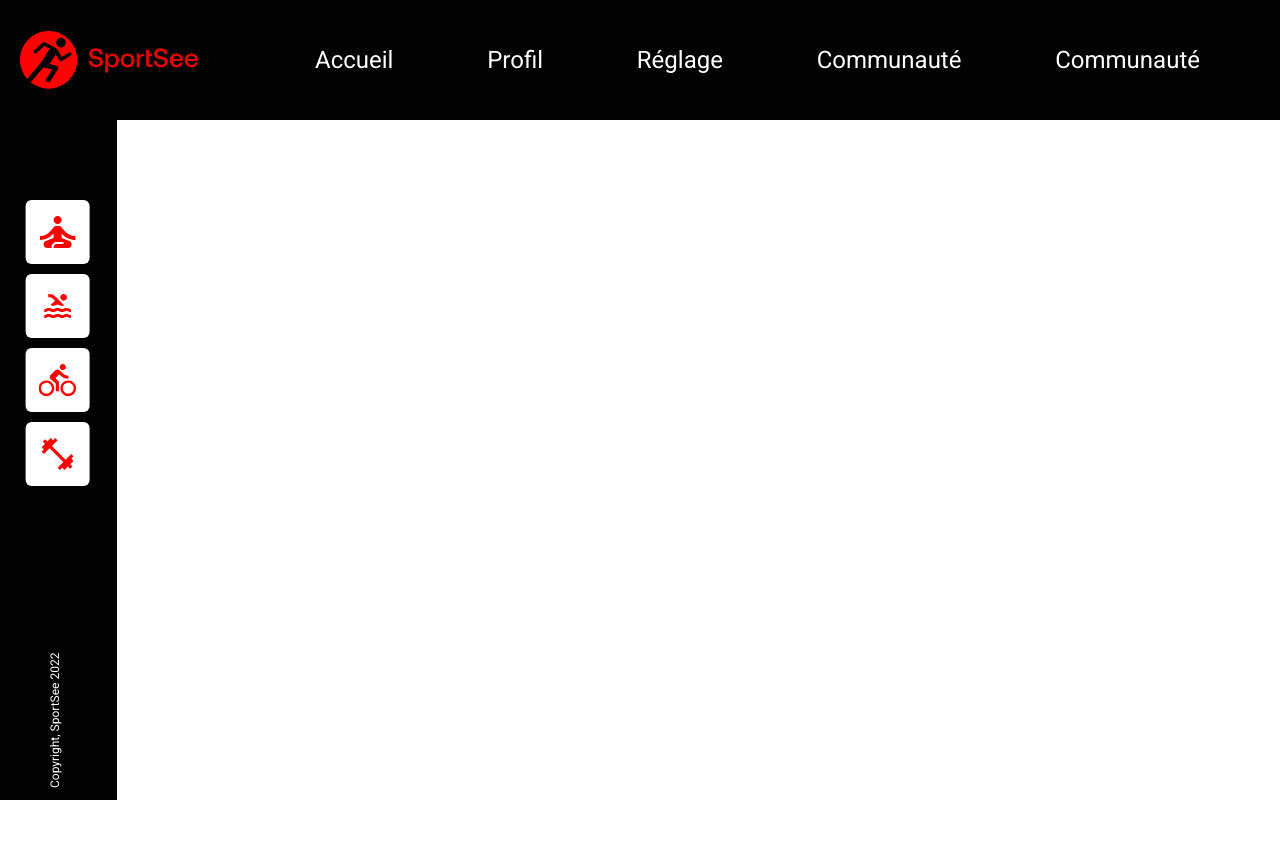
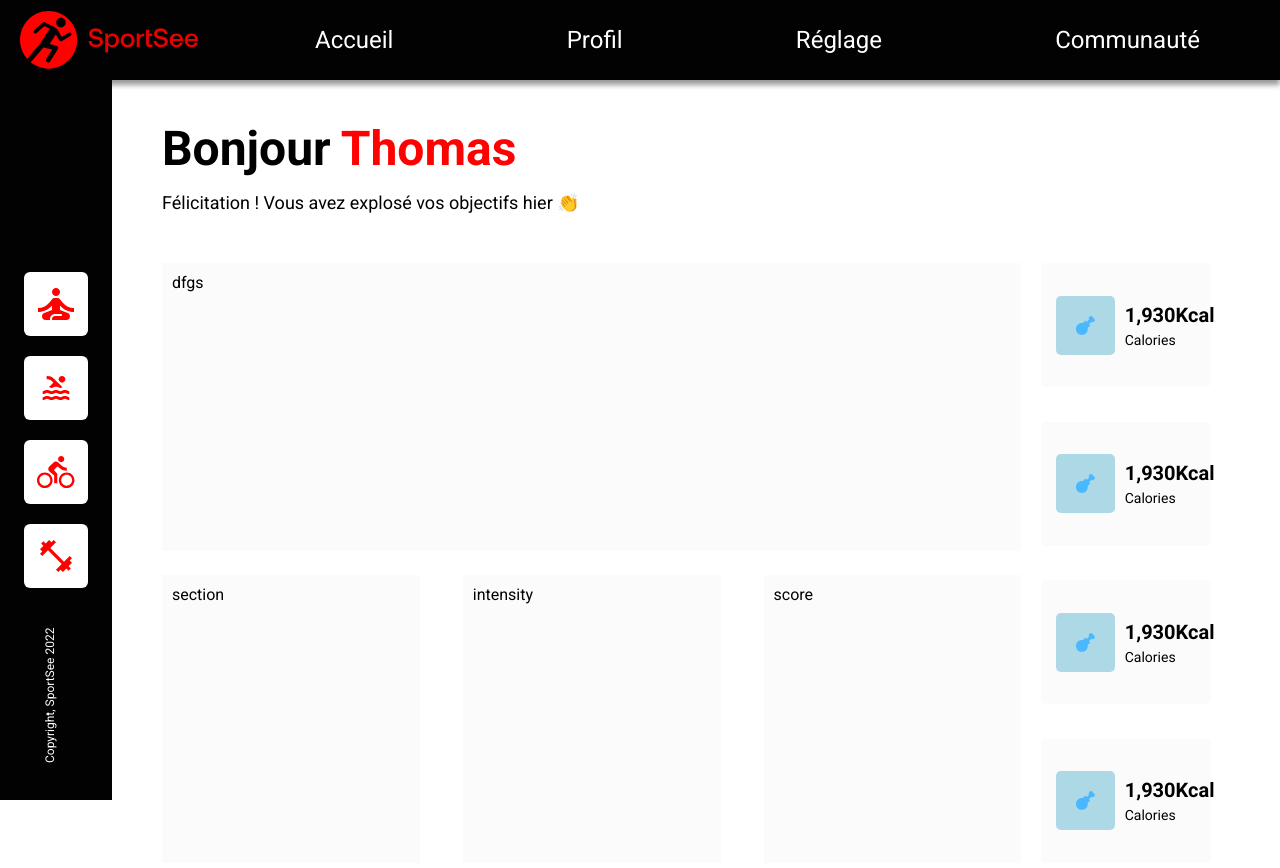
Before and after one commit to MarcosMene/MarcosMeneghetti_12_12052022, a React (Create React App) app: page / in a window 1280 px wide. Shown: the top 868 px of the page. Before the commit the page ends 800 px from the top, so only its background shows below. Built offline with nearby package versions, Linux system fonts and the light colour scheme.

Commit message:
design page home and 404 has been finished

```diff
--- a/src/App.js
+++ b/src/App.js
@@ -1,19 +1,22 @@
+import { BrowserRouter as Router, Routes, Route } from "react-router-dom";
+import SideMenu from "./components/sidemenu/SideMenu";
 import Header from "./components/header/Header";
-import SideMenu from "./components/sidemenu/SideMenu";
-import { BrowserRouter as Router, Routes, Route } from "react-router-dom";
-import "./general.scss";
+import "./app.scss";
+
+import Home from "./pages/home/Home";
+import Page404 from "./pages/page404/Page404";
 
 function App() {
   return (
     <Router>
-      <div className="App">
-        <Header />
-        <div className="main">
-          <SideMenu />
-          <Routes>
-            <Route path="/" />
-          </Routes>
-        </div>
+      <Header />
+      <div className="main">
+        <SideMenu />
+
+        <Routes>
+          <Route exact path="/" element={<Home />} />
+          <Route path="*" element={<Page404 />} />
+        </Routes>
       </div>
     </Router>
   );
--- a/src/general.scss
+++ b/src/app.scss
@@ -6,6 +6,7 @@
 
 body {
     font-family: 'Roboto', sans-serif;
+    background-color: #fff;
 }
 
 li {
@@ -14,4 +15,12 @@ li {
 
 a {
     text-decoration: none;
+
 }
+
+.main {
+    display: flex;
+    align-items: flex-start;
+    justify-content: space-between;
+
+}
--- a/src/components/header/Header.jsx
+++ b/src/components/header/Header.jsx
@@ -16,7 +16,6 @@ const Header = () => {
           <li className="nav-item">Profil</li>
           <li className="nav-item">Réglage</li>
           <li className="nav-item">Communauté</li>
-          <li>Communauté</li>
         </ul>
       </nav>
     </header>
--- a/src/components/header/header.scss
+++ b/src/components/header/header.scss
@@ -1,11 +1,16 @@
 .header {
+    position: fixed;
     width: 100%;
     display: flex;
     justify-content: space-between;
     align-items: center;
     background-color: #020203;
-    height: 15vh;
+    height: 10vh;
     padding: 0 80px 0 20px;
+    z-index: 1;
+    box-shadow: 0px 5px 5px 0px rgba(123, 119, 119, 0.75);
+    -webkit-box-shadow: 0px 5px 5px 0px rgba(123, 119, 119, 0.75);
+    -moz-box-shadow: 0px 5px 5px 0px rgba(123, 119, 119, 0.75);
 }
 
 .logo {
--- a/src/components/sidemenu/SideMenu.jsx
+++ b/src/components/sidemenu/SideMenu.jsx
@@ -4,10 +4,12 @@ import yoga from "../../assets/yoga.svg";
 import swimming from "../../assets/swim.svg";
 import bicycle from "../../assets/bicycle.svg";
 import alter from "../../assets/alters.svg";
+
 /**
  *
  * @returns {JSX.Element}
  */
+
 const SideMenu = () => {
   return (
     <div className="sideMenu">
--- a/src/components/sidemenu/sideMenu.scss
+++ b/src/components/sidemenu/sideMenu.scss
@@ -2,20 +2,21 @@
 
     width: 117px;
     background-color: #020203;
-    min-height: calc(100vh - 15vh);
-    // display: flex;
-    // flex-direction: column;
+
+    min-height: 90vh;
+    display: flex;
+    flex-direction: column;
     align-items: center;
-    justify-content: space-around;
+    justify-content: center;
     color: #fff;
     align-items: center;
     position: relative;
+    z-index: 2;
+    margin-top: 10vh;
+
 }
 
-.sideMenu-header {
-    position: absolute;
-    transform: translate(40%, 10vh);
-}
+
 
 
 .sideMenu-button {
@@ -23,7 +24,7 @@
     height: 64px;
     border-radius: 6px;
     background-color: #fff;
-    margin-bottom: 10px;
+    margin-bottom: 20px;
     display: flex;
     align-items: center;
     justify-content: center;
@@ -32,48 +33,14 @@
 .sideMenu-copyright {
     position: absolute;
     bottom: 20px;
-    left: -40px;
-
+    left: -20px;
     flex: 0;
-    width: 190px;
-    -moz-transform: rotate(270deg) translate(50px, 0px);
-    -webkit-transform: rotate(270deg) translate(50px, 0px);
+    width: 140px;
+    -moz-transform: rotate(270deg) translate(80px, 0px);
+    -webkit-transform: rotate(270deg) translate(80px, 0px);
     -o-transform: rotate(270deg) translate(80px, 0px);
     -ms-transform: rotate(270deg) translate(80px, 0px);
     transform: rotate(270deg) translate(80px, 0px);
     font-size: 0.75rem;
 
 }
-
-
-// .sideMenu {
-//     width: 117px;
-//     height: calc(100vh - 91px);
-//     color: white;
-//     background-color: #020203;
-//     display: flex;
-//     flex-direction: column;
-//     justify-content: space-between;
-//     align-items: center;
-//     position: relative;
-// }
-
-
-
-// .sideMenu-button {
-//     width: 64px;
-//     height: 64px;
-//     background-color: #fff;
-//     border-radius: 6px;
-//     margin-bottom: 20px;
-// }
-
-// .sideMenu-copyright {
-//     position: absolute;
-//     width: 138px;
-//     bottom: 35px;
-//     align-self: flex-end;
-//     font-size: 0.75rem;
-//     transform: rotate(-90deg);
-
-// }
--- /dev/null
+++ b/src/pages/home/Home.jsx
@@ -0,0 +1,69 @@
+import React from "react";
+import "./home.scss";
+import proteines from "../../assets/proteines.svg";
+
+const Home = () => {
+  return (
+    <section className="home">
+      <div className="greetting">
+        <h1 className="greeting-title">
+          Bonjour<span className="greeting-user">Thomas</span>
+        </h1>
+        <p>Félicitation ! Vous avez explosé vos objectifs hier 👏</p>
+      </div>
+      <div className="db-dashboard">
+        <div className="db-graphics">
+          <div className="db-activities">dfgs</div>
+          <div className="db-small-charts">
+            <div className="db-chart">section</div>
+            <div className="db-chart">intensity</div>
+            <div className="db-chart">score</div>
+          </div>
+        </div>
+        <div className="db-key-data">
+          <div className="db-key-info">
+            <div className="db-key-img">
+              <img src={proteines} alt="" />
+            </div>
+            <div className="db-key-text">
+              <h2 className="db-key-title">1,930Kcal</h2>
+              <p className="db-key-type">Calories</p>
+            </div>
+          </div>
+          <div className="db-key-info">
+            <div className="db-key-img">
+              <img src={proteines} alt="" />
+            </div>
+
+            <div className="db-key-text">
+              <h2 className="db-key-title">1,930Kcal</h2>
+              <p className="db-key-type">Calories</p>
+            </div>
+          </div>
+          <div className="db-key-info">
+            <div className="db-key-img">
+              <img src={proteines} alt="" />
+            </div>
+
+            <div className="db-key-text">
+              <h2 className="db-key-title">1,930Kcal</h2>
+              <p className="db-key-type">Calories</p>
+            </div>
+          </div>
+          <div className="db-key-info">
+            <div className="db-key-img">
+              <img src={proteines} alt="" />
+            </div>
+
+            <div className="db-key-text">
+              <h2 className="db-key-title">1,930Kcal</h2>
+              <p className="db-key-type">Calories</p>
+            </div>
+          </div>
+        </div>
+      </div>
+    </section>
+  );
+};
+
+export default Home;
--- /dev/null
+++ b/src/pages/home/home.scss
@@ -0,0 +1,131 @@
+.home {
+    width: 95%;
+    padding: 10px 50px;
+    display: flex;
+    align-items: flex-start;
+    justify-content: flex-start;
+    flex-direction: column;
+    min-height: calc(100vh - 10vh);
+    padding-top: 40px;
+    margin-top: 10vh;
+
+    //GRETTING
+
+    .greetting {
+        display: flex;
+        flex-direction: column;
+
+    }
+
+    .greeting-title {
+        font-size: 3rem;
+
+        span {
+            margin-left: 10px;
+            color: #FF0101
+        }
+    }
+
+    p {
+        margin-top: 15px;
+        font-size: 1.125rem;
+    }
+}
+
+//DASHBOARD
+
+.db-dashboard {
+
+    width: 100%;
+    min-height: 600px;
+    border-radius: 5px;
+    margin-top: 50px;
+
+    display: flex;
+    justify-content: space-between;
+
+    .db-graphics {
+        flex: 5;
+        display: flex;
+        flex-direction: column;
+        justify-content: space-between
+    }
+
+    .db-activities {
+
+        background-color: #FBFBFB;
+        height: 48%;
+        padding: 10px;
+
+    }
+
+    .db-small-charts {
+        width: 100%;
+        height: 48%;
+        display: flex;
+        justify-content: space-between;
+
+        .db-chart {
+            width: 30%;
+            height: 100%;
+            padding: 10px;
+            background-color: #FBFBFB;
+        }
+    }
+}
+
+
+.db-key-data {
+    flex: 1;
+    padding: 0 10px;
+    display: flex;
+    justify-content: space-between;
+    align-items: center;
+    flex-direction: column;
+    background-color: #fff;
+
+    .db-key-info {
+        display: flex;
+        justify-content: space-evenly;
+        align-items: center;
+        width: 90%;
+        height: 124px;
+        padding: 15px;
+        background-color: #FBFBFB;
+        border-radius: 5px;
+
+    }
+
+    .db-key-img {
+
+        border-radius: 5px;
+        padding: 20px;
+        background-color: lightblue;
+        display: flex;
+        align-items: center;
+        justify-content: center;
+        margin-right: 10px;
+
+
+    }
+
+    .db-key-text {
+        display: flex;
+        flex-direction: column;
+        justify-content: center;
+        align-items: flex-start;
+    }
+
+    .db-key-title {
+        font-size: 1.25rem;
+        margin: 0;
+        padding: 0;
+    }
+
+    .db-key-type {
+        font-size: 0.875rem;
+        margin: 0;
+        padding: 0;
+        margin-top: 5px;
+    }
+}
--- /dev/null
+++ b/src/pages/page404/Page404.jsx
@@ -0,0 +1,16 @@
+import React from "react";
+import { NavLink } from "react-router-dom";
+import "./page404.scss";
+const Page404 = () => {
+  return (
+    <div className="page404">
+      <div className="body-404">
+        <h1>404</h1>
+        <p>Oups! La page que vous demandez n'existe pas.</p>
+      </div>
+      <NavLink to="/">Retourner sur la page d'accueil</NavLink>
+    </div>
+  );
+};
+
+export default Page404;
--- /dev/null
+++ b/src/pages/page404/page404.scss
@@ -0,0 +1,40 @@
+.page404 {
+    flex: 1;
+    // width: 95%;
+
+    display: flex;
+    align-items: center;
+    justify-content: center;
+    flex-direction: column;
+    min-height: 100vh;
+
+    .body-404 {
+        display: flex;
+        flex-direction: column;
+        align-items: center;
+        justify-content: center;
+        color: #FF0101;
+
+    }
+
+
+    h1 {
+        font-size: 20rem;
+    }
+
+    p {
+        margin-top: 15px;
+        font-size: 2rem;
+    }
+
+    a {
+        margin-top: 80px;
+        font-size: 1.5rem;
+        color: #FF0101;
+        padding: 10px;
+
+        &:hover {
+            text-decoration: underline;
+        }
+    }
+}
```
Also changed, not shown: src/components/title/Title.jsx (added, +7 -0 lines), src/components/title/title.scss (added).
